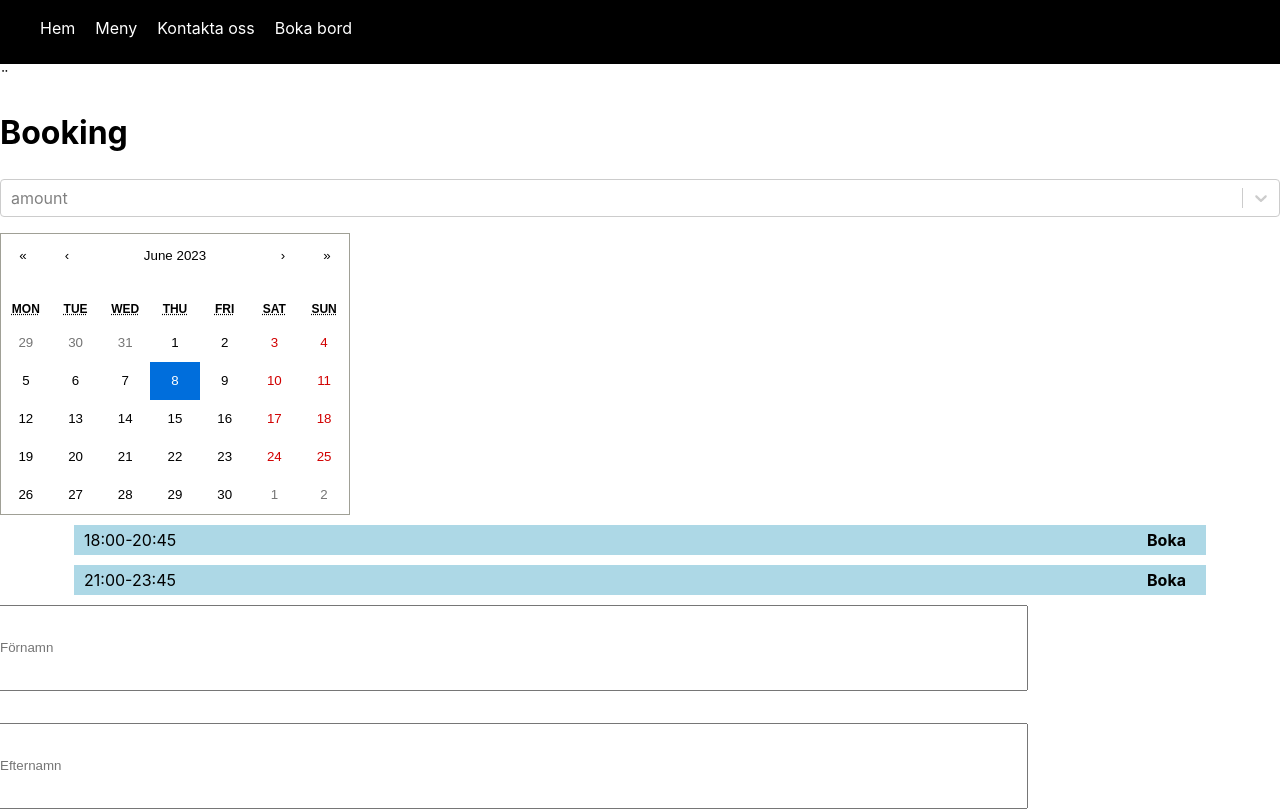
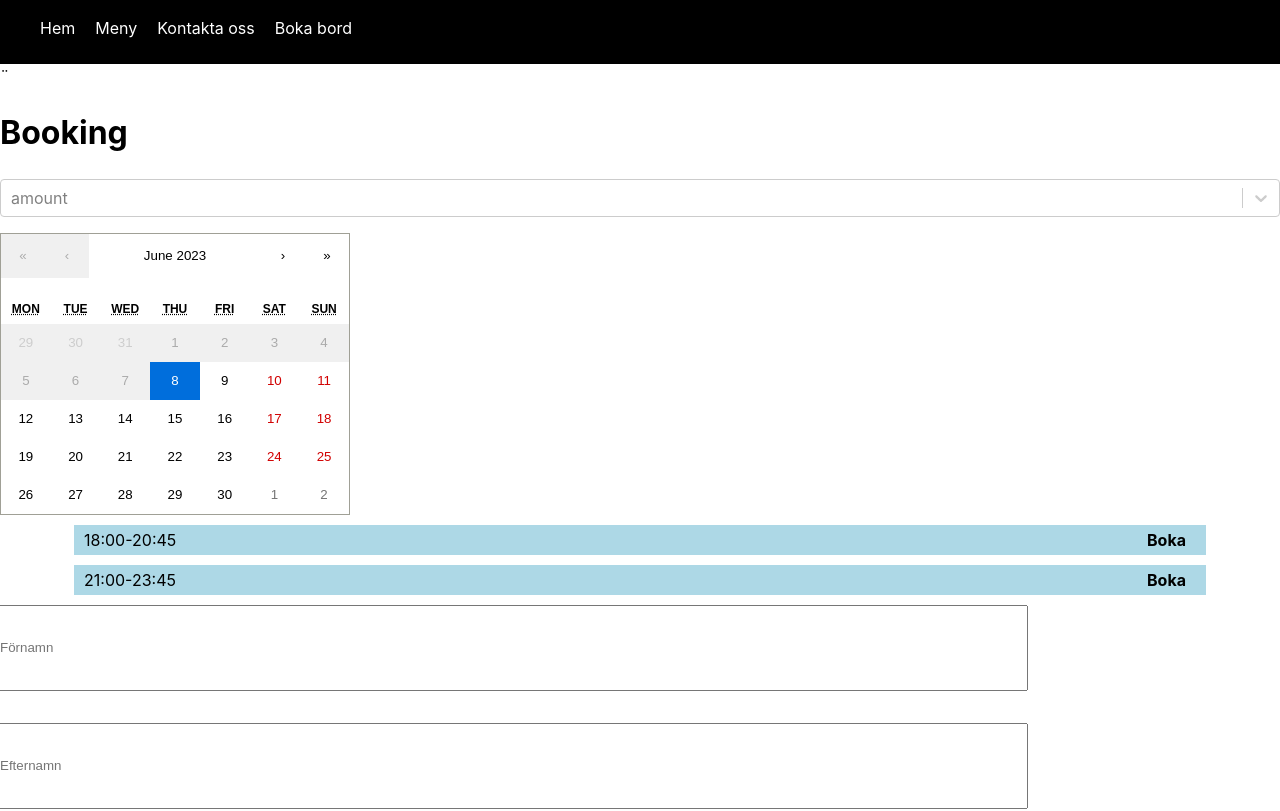
Before and after one commit to sannarossang/the-restaurant-react, a React (Vite) app in the folder fed22s-therestaurant/: page /booking in a window 1280 px wide. Shown: the top 811 px of the page. Built offline with nearby package versions, Linux system fonts and the light colour scheme.

Commit message:
(feat): update calendar with minDate

```diff
--- a/fed22s-therestaurant/src/components/Calendar.tsx
+++ b/fed22s-therestaurant/src/components/Calendar.tsx
@@ -12,7 +12,6 @@ type Value = ValuePiece | [ValuePiece, ValuePiece];
 
 export const CalendarView = () => {
   const [date, setDate] = useState<Value>(new Date());
-  const currentBooking = useContext(CurrentBookingContext);
   const dispatch = useContext(CurrentBookingDispatchContext);
 
   const handleChange = (date: Value) => {
@@ -25,7 +24,11 @@ export const CalendarView = () => {
 
   return (
     <>
-      <Calendar onChange={handleChange} value={date}></Calendar>
+      <Calendar
+        minDate={new Date()}
+        onChange={handleChange}
+        value={date}
+      ></Calendar>
     </>
   );
 };
```
